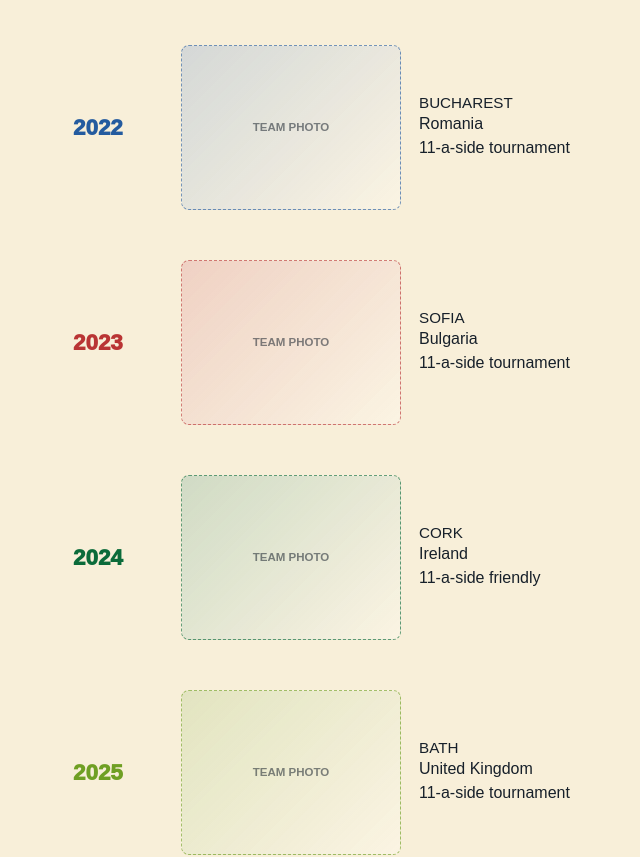
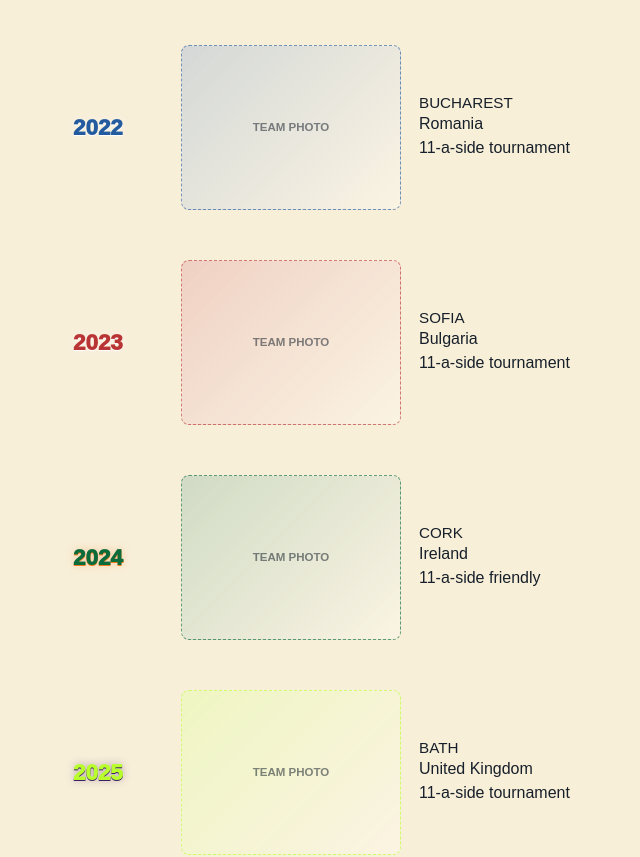
Before and after one commit to rpbaltazar/honeybadgers-on-tour, a Next.js app: page /history in a window 1280 px wide. Shown: the part 1569-2426 px from the top of the page, without its empty margins (25-665 px from the left). Built offline with nearby package versions, Linux system fonts and the light colour scheme.

Commit message:
Add timeline year shadows

```diff
--- a/app/globals.css
+++ b/app/globals.css
@@ -399,6 +399,7 @@ button {
   color: var(--accent, #0f4f7a);
   font-size: 1.4rem;
   font-weight: 950;
+  text-shadow: var(--timeline-shadow, none);
 }
 
 .timeline-photo {
--- a/components/HistoryTimeline.tsx
+++ b/components/HistoryTimeline.tsx
@@ -13,7 +13,12 @@ export function HistoryTimeline({ editions }: { editions: Edition[] }) {
             className="timeline-item"
             href={edition.year === CURRENT_EDITION ? "/" : `/${edition.year}`}
             key={edition.year}
-            style={{ "--accent": edition.theme.timelineAccent ?? edition.theme.accent } as CSSProperties}
+            style={
+              {
+                "--accent": edition.theme.timelineAccent ?? edition.theme.accent,
+                "--timeline-shadow": edition.theme.timelineShadow ?? "none",
+              } as CSSProperties
+            }
           >
             <div className="timeline-year">{edition.year}</div>
             <div className="timeline-photo" aria-hidden="true">
--- a/data/editions.ts
+++ b/data/editions.ts
@@ -35,6 +35,7 @@ export const editions: Edition[] = [
       mutedText: "#dcc9ef",
       accent: "#ffd22e",
       timelineAccent: "#5e2a86",
+      timelineShadow: "0 1px 0 #ffd22e, 0 0 8px rgba(255, 210, 46, 0.34)",
       secondaryAccent: "#c53a32",
       border: "#8b6db2",
     },
@@ -97,6 +98,7 @@ export const editions: Edition[] = [
       text: "#241407",
       mutedText: "#6f4a2b",
       accent: "#ff7900",
+      timelineShadow: "0 1px 0 #8f3f00, 0 0 8px rgba(143, 63, 0, 0.28)",
       secondaryAccent: "#1f5f7a",
       border: "#f2b36e",
     },
@@ -172,7 +174,8 @@ export const editions: Edition[] = [
       text: "#f5f1ff",
       mutedText: "#d9c8ea",
       accent: "#b8ff2c",
-      timelineAccent: "#6f9f23",
+      timelineAccent: "#b8ff2c",
+      timelineShadow: "0 1px 0 #3a2061, 0 0 8px rgba(58, 32, 97, 0.36)",
       secondaryAccent: "#8c43ff",
       border: "#7dbe27",
     },
@@ -257,6 +260,7 @@ export const editions: Edition[] = [
       mutedText: "#fff5e8",
       accent: "#ffffff",
       timelineAccent: "#0b6b3a",
+      timelineShadow: "0 1px 0 #f47a1f, 0 0 8px rgba(244, 122, 31, 0.32)",
       secondaryAccent: "#f47a1f",
       border: "rgba(255, 255, 255, 0.48)",
     },
@@ -277,6 +281,7 @@ export const editions: Edition[] = [
       mutedText: "#5d645d",
       accent: "#2c7a55",
       timelineAccent: "#b93434",
+      timelineShadow: "0 1px 0 #ffffff, 0 0 8px rgba(255, 255, 255, 0.42)",
       secondaryAccent: "#b93434",
       border: "#d7d0bf",
     },
@@ -296,6 +301,7 @@ export const editions: Edition[] = [
       text: "#1d222b",
       mutedText: "#5e6170",
       accent: "#245b9f",
+      timelineShadow: "0 1px 0 #ffffff, 0 0 8px rgba(255, 255, 255, 0.42)",
       secondaryAccent: "#caa12b",
       border: "#d4cab3",
     },
--- a/types/edition.ts
+++ b/types/edition.ts
@@ -8,6 +8,7 @@ export interface EditionTheme {
   mutedText: string;
   accent: string;
   timelineAccent?: string;
+  timelineShadow?: string;
   secondaryAccent: string;
   border: string;
 }
```
